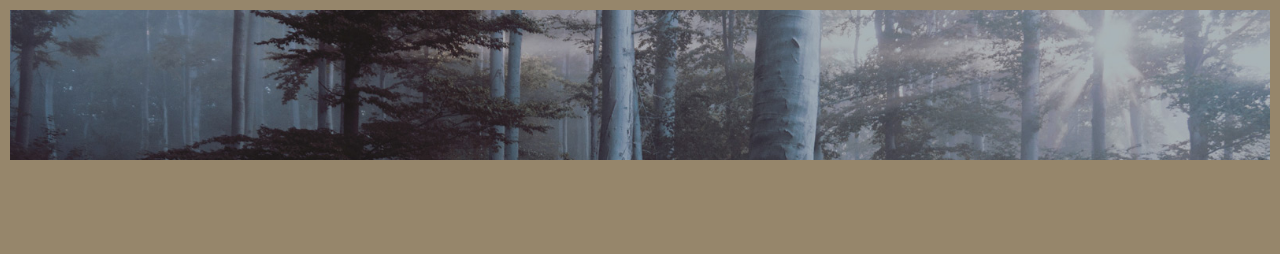
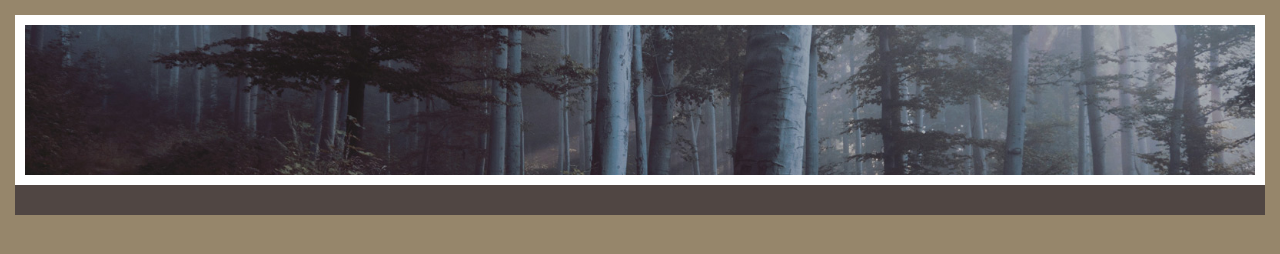
Before and after one commit to marco987/htmlcss-struttura-wp, a plain HTML site: page index.html in a window 1280 px wide. Drawn offline with Linux system fonts and the light colour scheme.

Commit message:
Blocco menù

```diff
--- a/style.css
+++ b/style.css
@@ -1,7 +1,6 @@
 * {
   margin: 0;
   padding: 0;
-  box-sizing: border-box;
   background-color: #96866B;
 }
 
@@ -10,5 +9,14 @@ header {
   height: 150px;
   background-repeat: no-repeat;
   background-size: cover;
-  margin: 10px 10px 0px 10px;
+  background-position: center;
+  margin: 15px 15px 0px 15px;
+  border: 10px solid white;
 }
+
+.menu {
+  background-color: #504643;
+  height: 30px;
+  margin: 0 15px 15px 15px;
+  position: relative;
+}
```
Also changed, not shown: index.html (line endings or trailing spaces).
